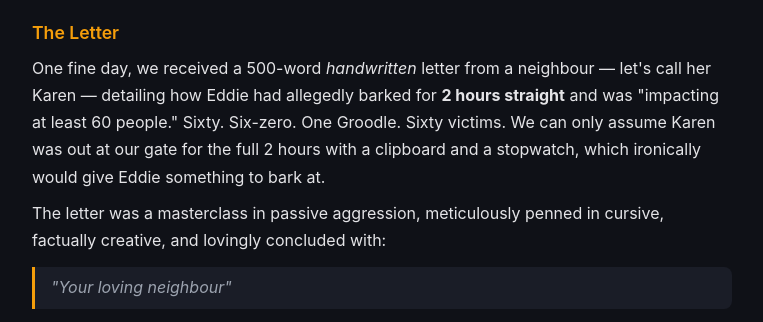
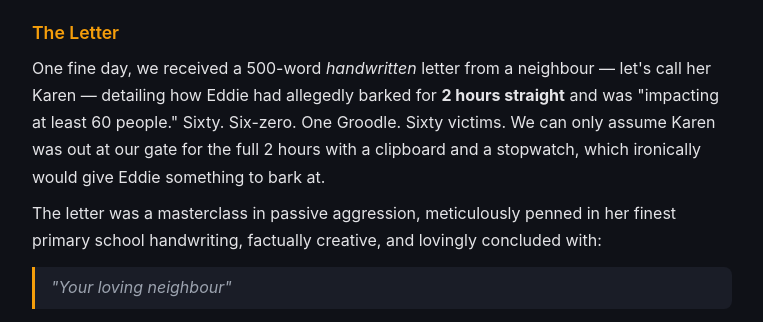
Before and after one commit to cjmuldoon/barkup, a Python web app: template src/barkup/web/templates/about.html in a window 1280 px wide. Shown: the part 420-742 px from the top of the page, without its empty margins (258-1021 px from the left). Run offline with Jinja, Linux system fonts and the light colour scheme; the template is opened without the code that fills it, so the values that code supplies are empty.

Commit message:
Primary school handwriting

```diff
--- a/src/barkup/web/templates/about.html
+++ b/src/barkup/web/templates/about.html
@@ -21,7 +21,7 @@
         One fine day, we received a 500-word <em>handwritten</em> letter from a neighbour &mdash; let's call her Karen &mdash; detailing how Eddie had allegedly barked for <strong>2 hours straight</strong> and was "impacting at least 60 people." Sixty. Six-zero. One Groodle. Sixty victims. We can only assume Karen was out at our gate for the full 2 hours with a clipboard and a stopwatch, which ironically would give Eddie something to bark at.
     </p>
     <p>
-        The letter was a masterclass in passive aggression, meticulously penned in cursive, factually creative, and lovingly concluded with:
+        The letter was a masterclass in passive aggression, meticulously penned in her finest primary school handwriting, factually creative, and lovingly concluded with:
     </p>
     <blockquote>"Your loving neighbour"</blockquote>
 
```
